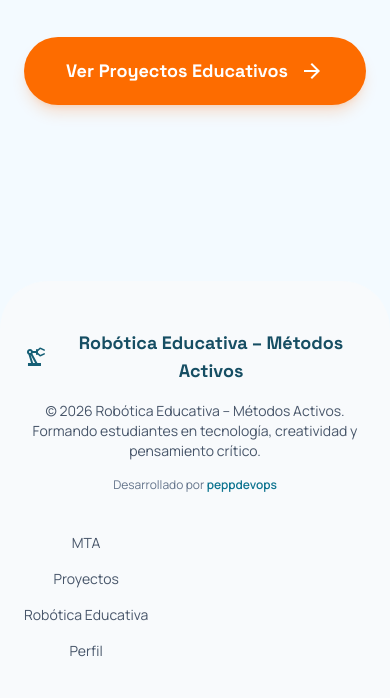
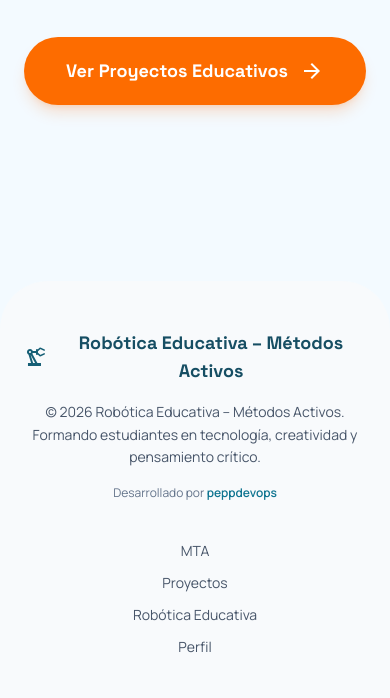
Before and after one commit to peppdevops/Robotica-Educativa, a plain HTML site: page index.html in a window 390 px wide. Shown: the part 6458-7156 px from the top of the page. Drawn offline with nearby package versions, Linux system fonts and the light colour scheme.

Commit message:
Version actualizada quedan faltando los botones y la imagen de perfil se organizo el favicon y estilos movile

```diff
--- a/components/footer.html
+++ b/components/footer.html
@@ -17,8 +17,9 @@
                     </span>
                 </div>
 
-                <p class="font-body text-sm text-slate-600">
-                    © 2026 Robótica Educativa – Métodos Activos. Formando estudiantes en tecnología,
+                <p class="font-body text-sm text-slate-600 leading-relaxed">
+                    © 2026 Robótica Educativa – Métodos Activos.
+                    Formando estudiantes en tecnología,
                     creatividad y pensamiento crítico.
                 </p>
 
@@ -26,7 +27,7 @@
                 <p class="text-xs text-slate-500 font-body">
                     Desarrollado por
                     <a href="https://www.instagram.com/peppdevops/" target="_blank"
-                    class="font-semibold text-cyan-700 hover:text-cyan-900 transition-colors">
+                        class="font-semibold text-cyan-700 hover:text-cyan-900 transition-colors">
                         peppdevops
                     </a>
                 </p>
@@ -34,35 +35,45 @@
             </div>
 
             <!-- MENU -->
-            <nav class="flex flex-col md:flex-row items-center md:items-start gap-4 md:gap-8 self-start">
+            <nav class="flex flex-col md:flex-row items-center gap-3 md:gap-8">
 
-                <a class="text-slate-600 font-body text-sm hover:underline hover:text-cyan-600" href="#grid">
+                <a class="text-slate-600 font-body text-sm hover:underline hover:text-cyan-600 transition-colors"
+                    href="#grid">
                     MTA
                 </a>
 
-                <a class="text-slate-600 font-body text-sm hover:underline hover:text-cyan-600" href="#projects">
+                <a class="text-slate-600 font-body text-sm hover:underline hover:text-cyan-600 transition-colors"
+                    href="#projects">
                     Proyectos
                 </a>
 
-                <a class="text-slate-600 font-body text-sm hover:underline hover:text-cyan-600" href="#cta">
+                <a class="text-slate-600 font-body text-sm hover:underline hover:text-cyan-600 transition-colors"
+                    href="#cta">
                     Robótica Educativa
                 </a>
 
-                <a class="text-slate-600 font-body text-sm hover:underline hover:text-cyan-600" href="#profile">
+                <a class="text-slate-600 font-body text-sm hover:underline hover:text-cyan-600 transition-colors"
+                    href="#profile">
                     Perfil
                 </a>
 
             </nav>
 
             <!-- REDES -->
-            <div class="flex gap-4 justify-center md:justify-end self-start">
+            <div class="flex gap-4 justify-center mt-2 md:mt-0">
 
-                <a class="w-10 h-10 rounded-full bg-white border border-slate-200 flex items-center justify-center text-slate-600 hover:text-pink-600 transition-colors" href="#">
+                <a class="w-10 h-10 rounded-full bg-white border border-slate-200 flex items-center justify-center text-slate-600 hover:text-pink-600 transition-colors"
+                    href="#">
+
                     <i class="fa-brands fa-instagram text-xl"></i>
+
                 </a>
 
-                <a class="w-10 h-10 rounded-full bg-white border border-slate-200 flex items-center justify-center text-slate-600 hover:text-black transition-colors" href="#">
+                <a class="w-10 h-10 rounded-full bg-white border border-slate-200 flex items-center justify-center text-slate-600 hover:text-black transition-colors"
+                    href="#">
+
                     <i class="fa-brands fa-tiktok text-xl"></i>
+
                 </a>
 
             </div>
--- a/index.html
+++ b/index.html
@@ -90,6 +90,9 @@
     <link href="https://fonts.googleapis.com/css2?family=Material+Symbols+Outlined:wght,FILL@100..700,0..1&amp;display=swap" rel="stylesheet"/>
     <link rel="stylesheet" href="https://cdnjs.cloudflare.com/ajax/libs/font-awesome/6.5.0/css/all.min.css">
 
+    <!-- FAVICON -->
+    <link rel="icon" href="/assets/images/favicon/favicon.png">
+
 </head>
 <body class="bg-background text-on-background font-body selection:bg-secondary-fixed">
     <!-- NAVBAR -->
```
Also changed, not shown: assets/images/favicon/favicon.png (added).
